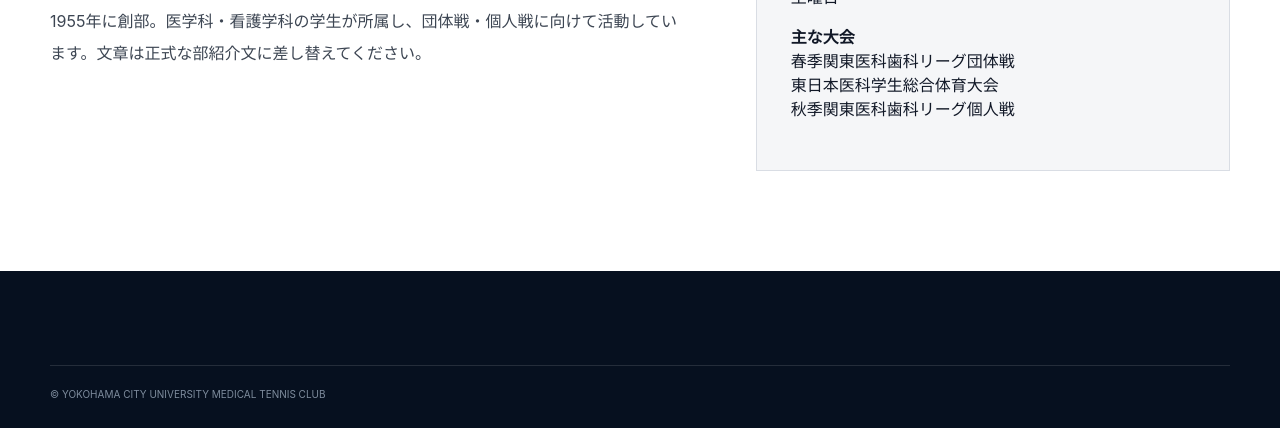
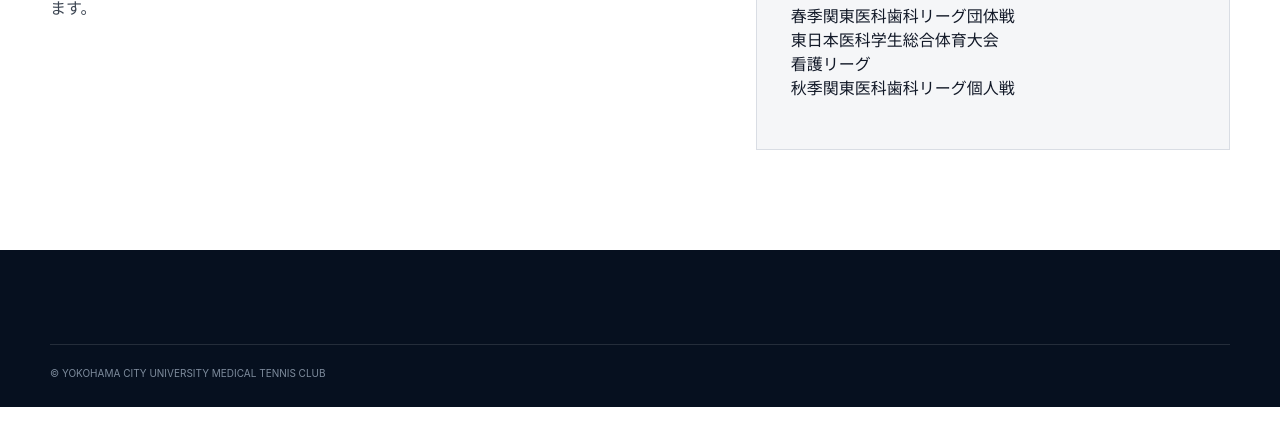
Before and after one commit to ycumtennis/ycumtennis.github.io, a plain HTML site: page about.html in a window 1280 px wide. Shown: the part 626-1054 px from the top of the page. After the commit the page ends 1033 px from the top, so only its background shows below. Drawn offline with Linux system fonts and the light colour scheme.

Commit message:
Add files via upload

```diff
--- a/about.html
+++ b/about.html
@@ -1 +1 @@
-<!doctype html><html lang="ja"><head><meta charset="utf-8"><meta name="viewport" content="width=device-width,initial-scale=1"><title>ABOUT | 横浜市立大学医学部硬式テニス部</title><link rel="stylesheet" href="style.css"></head><body><header class="site-header scrolled"><div class="container nav"><a class="brand" href="index.html"><small>横浜市立大学</small><strong>医学部硬式テニス部 OBOG会</strong></a><button class="menu-toggle">☰</button><nav class="menu"><a href="index.html">HOME</a><a class="active" href="about.html">ABOUT</a><a href="members.html">MEMBERS</a><a href="results.html">RESULTS</a><a href="schedule.html">SCHEDULE</a><a href="history.html">HISTORY</a><a href="contact.html">CONTACT</a></nav></div></header><main><section class="page-hero"><div class="container"><div class="kicker">THE CLUB</div><h1>ABOUT</h1><p>部の理念、活動、スタッフ、練習環境を紹介するページです。</p></div></section><section class="section"><div class="container split"><div><h2>横浜市立大学医学部<br>硬式テニス部</h2><p class="bodycopy">1955年に創部。医学科・看護学科の学生が所属し、団体戦・個人戦に向けて活動しています。文章は正式な部紹介文に差し替えてください。</p></div><div class="contact-card"><div class="kicker">ACTIVITY</div><p><b>定期練習</b><br>土曜日</p><p><b>主な大会</b><br>春季関東医科歯科リーグ団体戦<br>東日本医科学生総合体育大会<br>秋季関東医科歯科リーグ個人戦</p></div></div></section></main><footer class="site-footer"><div class="container"><div class="copyright">© YOKOHAMA CITY UNIVERSITY MEDICAL TENNIS CLUB</div></div></footer><script src="site.js"></script></body></html>
+<!doctype html><html lang="ja"><head><meta charset="utf-8"><meta name="viewport" content="width=device-width,initial-scale=1"><title>ABOUT | 横浜市立大学医学部硬式テニス部</title><link rel="stylesheet" href="style.css"></head><body><header class="site-header scrolled"><div class="container nav"><a class="brand" href="index.html"><small>横浜市立大学</small><strong>医学部硬式テニス部 OBOG会</strong></a><button class="menu-toggle">☰</button><nav class="menu"><a href="index.html">HOME</a><a class="active" href="about.html">ABOUT</a><a href="members.html">MEMBERS</a><a href="results.html">RESULTS</a><a href="schedule.html">SCHEDULE</a><a href="history.html">HISTORY</a><a href="contact.html">CONTACT</a></nav></div></header><main><section class="page-hero"><div class="container"><div class="kicker">THE CLUB</div><h1>ABOUT</h1><p></p></div></section><section class="section"><div class="container split"><div><h2>横浜市立大学医学部<br>硬式テニス部</h2><p class="bodycopy">1955年に創部。医学科・看護学科の学生が所属し、団体戦・個人戦に向けて活動しています。</p></div><div class="contact-card"><div class="kicker">ACTIVITY</div><p><b>定期練習</b><br>土曜日</p><p><b>主な大会</b><br>春季関東医科歯科リーグ団体戦<br>東日本医科学生総合体育大会<br>看護リーグ<br>秋季関東医科歯科リーグ個人戦</p></div></div></section></main><footer class="site-footer"><div class="container"><div class="copyright">© YOKOHAMA CITY UNIVERSITY MEDICAL TENNIS CLUB</div></div></footer><script src="site.js"></script></body></html>
```
